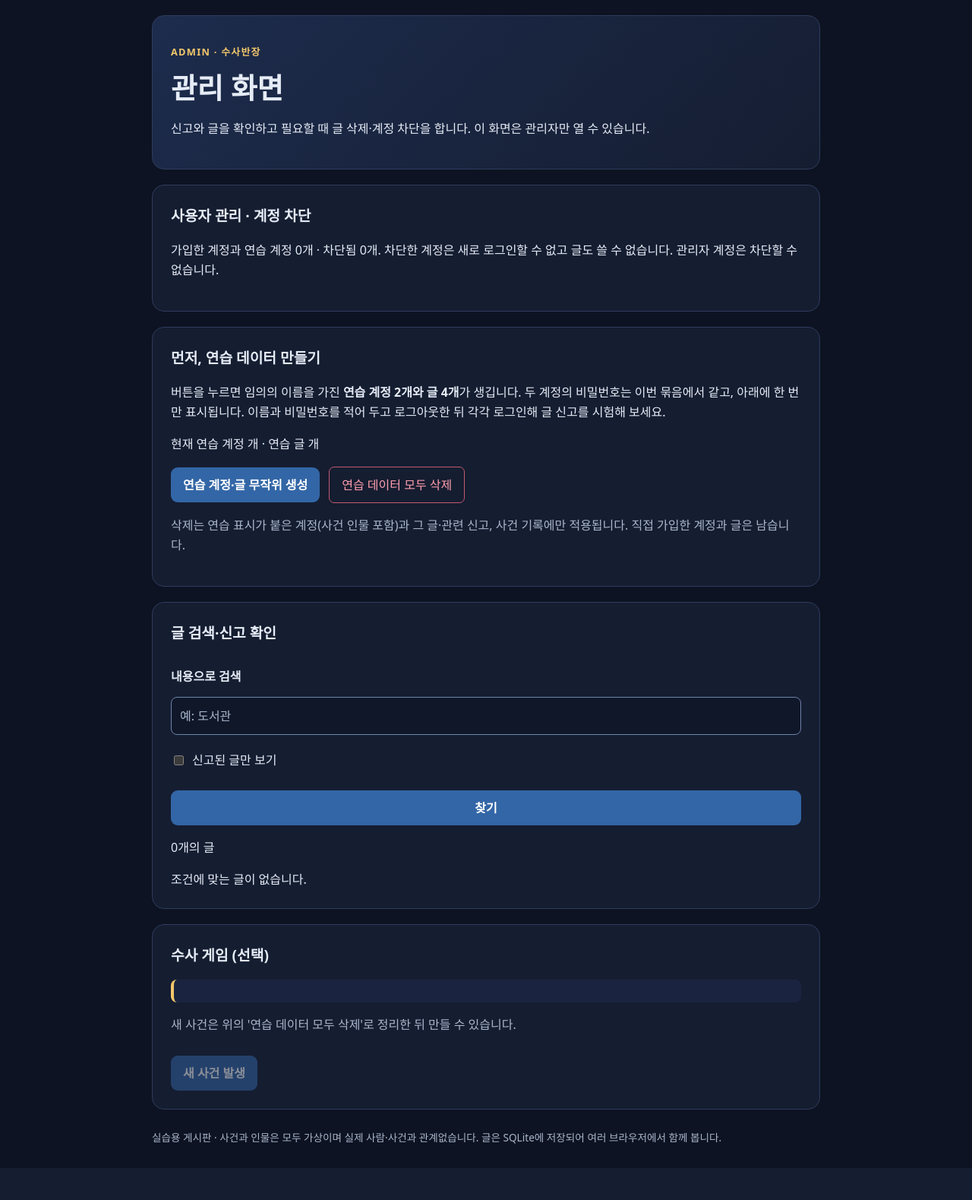
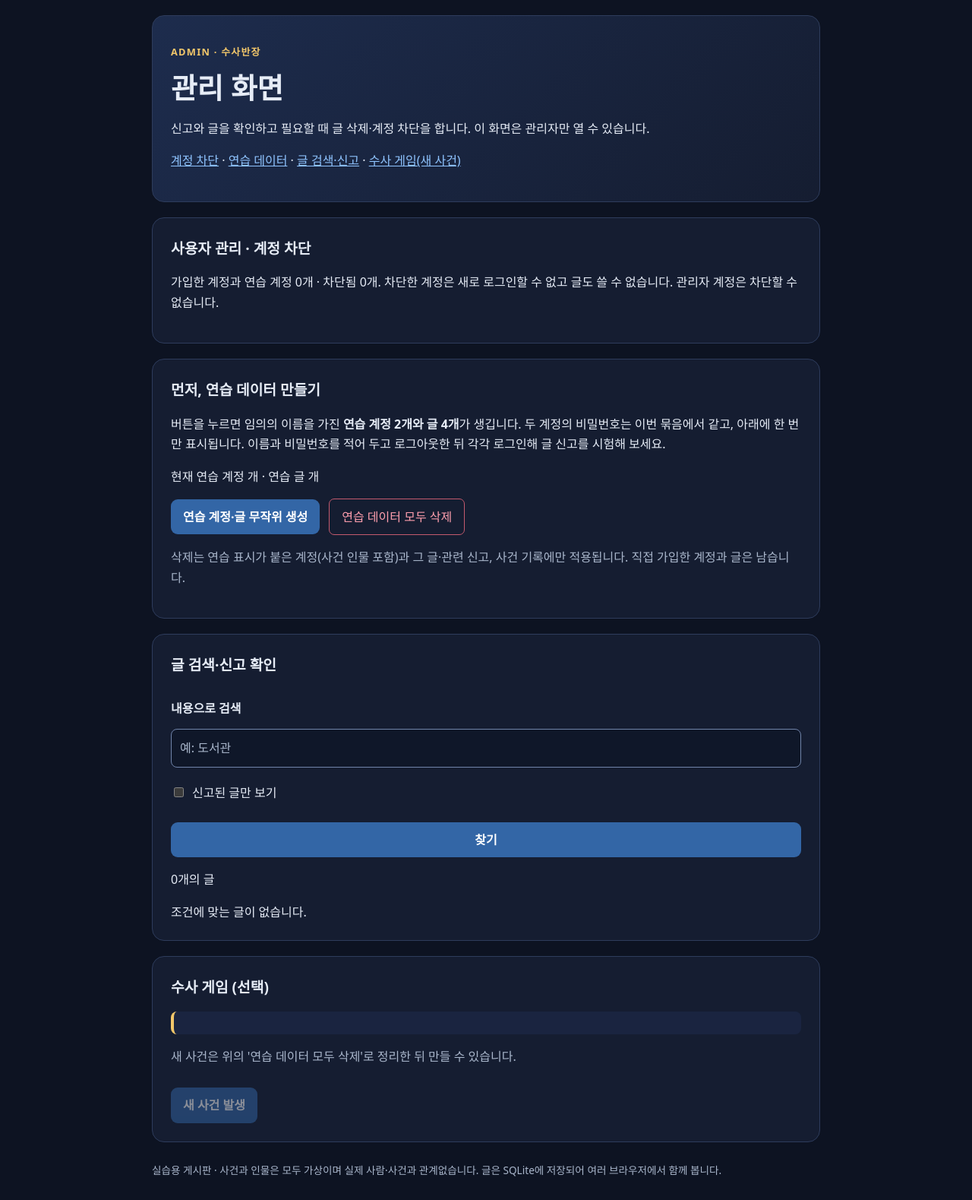
Before and after one commit to turtle756/campus-stamp-tour, a Flask app: template week7/templates/admin.html in a window 1280 px wide. Shown: the part 57-1636 px from the top of the page at 76% size. Before the commit the page ends 1594 px from the top, so only its background shows below. Run offline with Flask 3, Linux system fonts and the light colour scheme; the template is opened without the code that fills it, so the values that code supplies are empty; parts of the project's set-up code (start-up, migrations or seed data) failed here and were passed over.

Commit message:
7주차: 게시판에 관리자 전용 '새 사건 시작' 버튼, 관리 화면 맨 위 바로가기 링크
Co-Authored-By: Claude Opus 5.5 <noreply@anthropic.com>

```diff
--- a/week7/app.py
+++ b/week7/app.py
@@ -365,6 +365,8 @@ def create_case():
     names, password = case_store.create_case(db, case_file())
     session["test_credentials"] = {"names": names, "password": password}
     session["case_notice"] = "새 사건이 시작됐습니다. 정답은 판결 전까지 공개하지 않습니다."
+    if request.form.get("next") == "board":   # 게시판의 '새 사건 시작' 버튼이면 게시판으로 돌아감
+        return redirect(url_for("comments"))
     return redirect(url_for("admin"))
 
 
--- a/week7/templates/admin.html
+++ b/week7/templates/admin.html
@@ -5,9 +5,10 @@
   <p class="eyebrow">ADMIN · 수사반장</p>
   <h1>관리 화면</h1>
   <p>신고와 글을 확인하고 필요할 때 글 삭제·계정 차단을 합니다. 이 화면은 관리자만 열 수 있습니다.</p>
+  <p class="jump-links"><a href="#users">계정 차단</a> · <a href="#test-data">연습 데이터</a> · <a href="#posts">글 검색·신고</a> · <a href="#case">수사 게임(새 사건)</a></p>
 </section>
 {% if case_notice %}<p class="notice" role="status">{{ case_notice }}</p>{% endif %}
-<section class="panel">
+<section id="users" class="panel">
   <h2>사용자 관리 · 계정 차단</h2>
   <p>가입한 계정과 연습 계정 {{ users|length }}개 · 차단됨 {{ users|selectattr("is_blocked")|list|length }}개. 차단한 계정은 새로 로그인할 수 없고 글도 쓸 수 없습니다. 관리자 계정은 차단할 수 없습니다.</p>
   <ul class="user-list">
@@ -24,7 +25,7 @@
     {% endfor %}
   </ul>
 </section>
-<section class="panel test-data-panel">
+<section id="test-data" class="panel test-data-panel">
   <h2>먼저, 연습 데이터 만들기</h2>
   <p>버튼을 누르면 임의의 이름을 가진 <strong>연습 계정 2개와 글 4개</strong>가 생깁니다. 두 계정의 비밀번호는 이번 묶음에서 같고, 아래에 한 번만 표시됩니다. 이름과 비밀번호를 적어 두고 로그아웃한 뒤 각각 로그인해 글 신고를 시험해 보세요.</p>
   <p>현재 연습 계정 {{ test_user_count }}개 · 연습 글 {{ test_comment_count }}개</p>
@@ -49,7 +50,7 @@
   </div>
   <p class="empty">삭제는 연습 표시가 붙은 계정(사건 인물 포함)과 그 글·관련 신고, 사건 기록에만 적용됩니다. 직접 가입한 계정과 글은 남습니다.</p>
 </section>
-<section class="panel">
+<section id="posts" class="panel">
   <h2>글 검색·신고 확인</h2>
   <form method="get" action="{{ url_for('admin') }}" class="search-form">
     <label for="query">내용으로 검색</label>
@@ -81,7 +82,7 @@
   </ol>
 </section>
 {# 7주차 게임: 사건 만들기·판결 영역. 정답은 판결 전까지 이 화면에도 나오지 않습니다. #}
-<section class="panel case-panel" aria-labelledby="case-heading">
+<section id="case" class="panel case-panel" aria-labelledby="case-heading">
   <h2 id="case-heading">수사 게임 (선택)</h2>
   {% if case_view.status == 'none' %}
     <p>누르면 인물 계정 9개(용의자 5·목격자 3·피해자 1)와 사건 글 35~45개가 생깁니다. 인물 계정 비밀번호는 위의 연습 데이터 칸에 한 번만 표시됩니다.</p>
```
Also changed, not shown: week7/templates/comments.html (+8 -0 lines).
